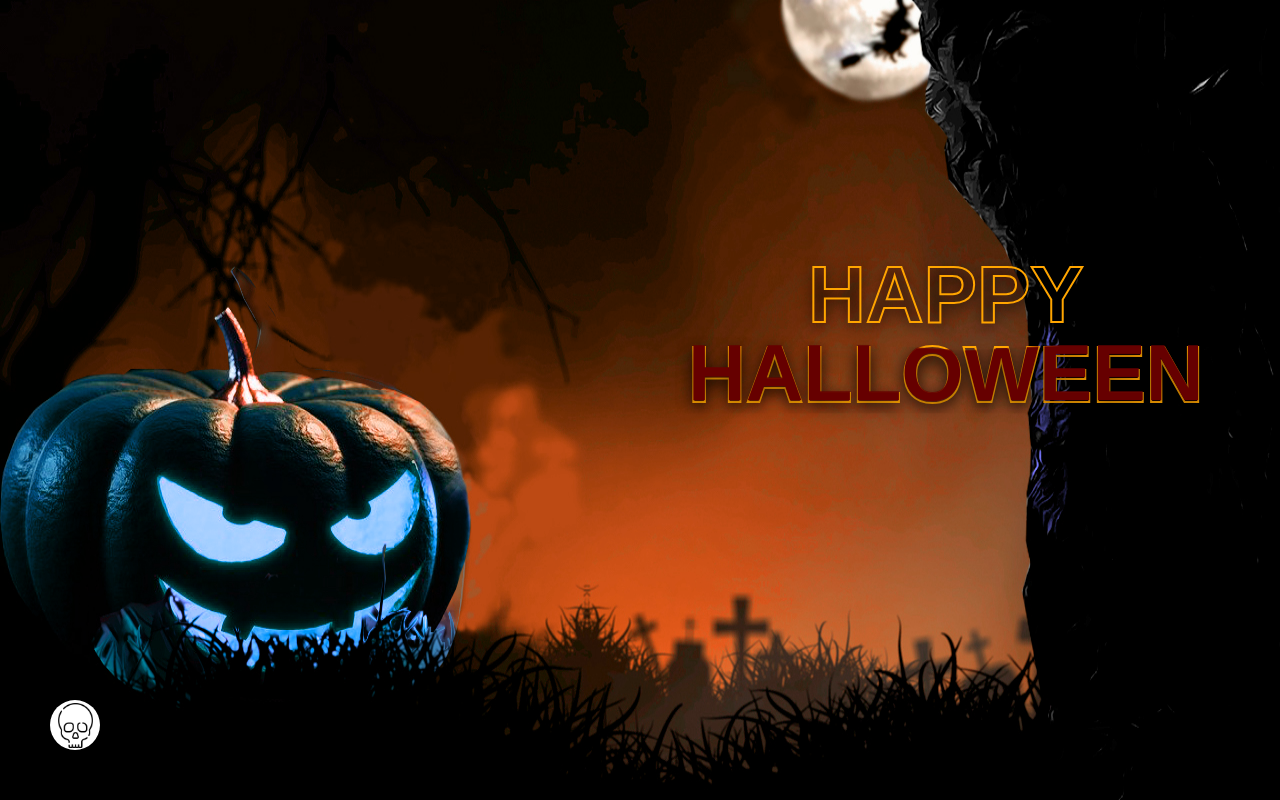
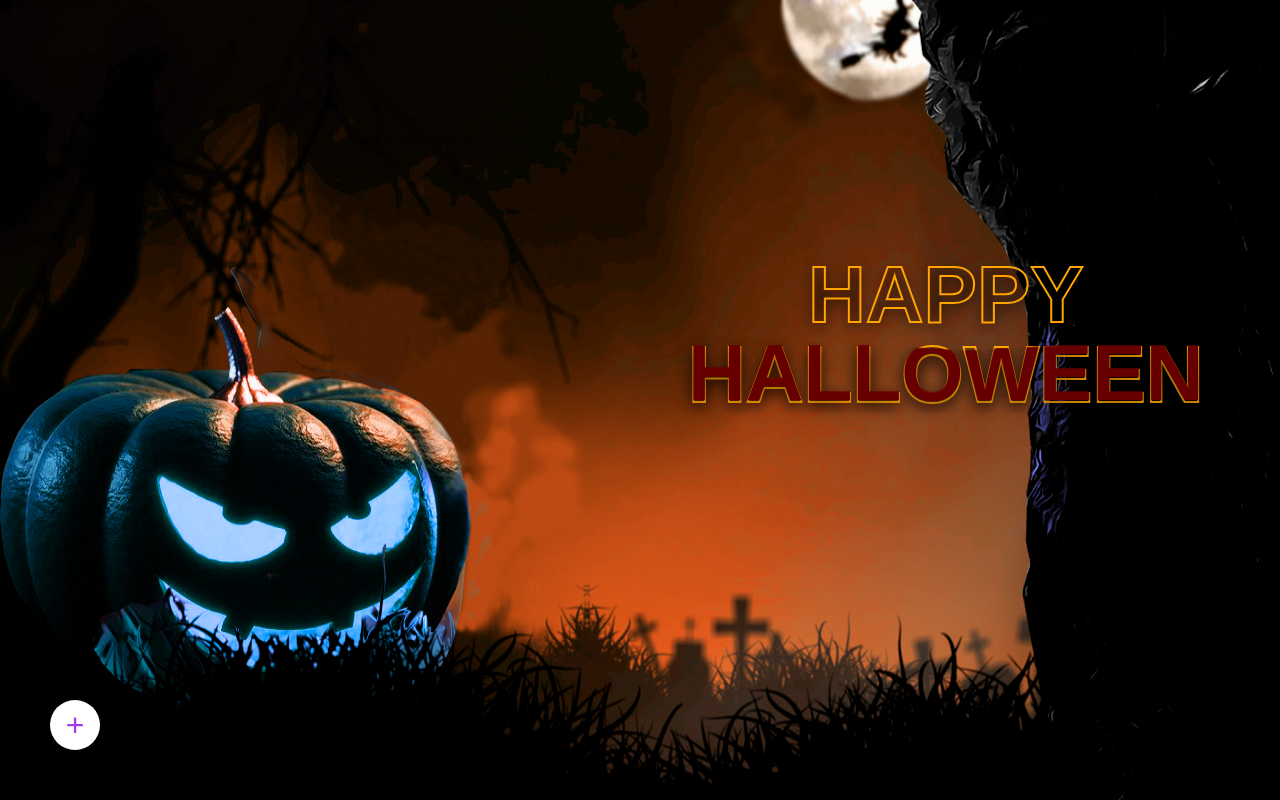
Before and after one commit to GuilhermeSantosOficial/Halloween, a plain HTML site: page index.html in a window 1280 px wide. Shown: the top 800 px of the page. Drawn offline with Linux system fonts and the light colour scheme; a web font is replaced by a local one.

Commit message:
Happy Halloween

```diff
--- a/index.html
+++ b/index.html
@@ -29,7 +29,8 @@
     </main>
 
     <div class="action" onclick="actionToggle();">
-        <span><img class="skull" src="/public/images/skull.png" alt=""></span>
+        <span>+</span>
+        <!-- <img class="skull" src="/public/images/skull.png" alt=""> -->
 
         <ul>
             <li><img class="face" src="./public/images/facebook.png" alt="Meu Facebook"><a target="_blank" href="https://www.facebook.com/profile.php?id=100003730075259">FACEBOOK</a></li>
--- a/public/css/style.css
+++ b/public/css/style.css
@@ -206,6 +206,8 @@ a{
     display: flex;
     justify-content: center;
     align-items: center;
+    color: #a13dea;
+    font-size: 2em;
     transition: 0.3s ease-in-out;
 }
 
```
